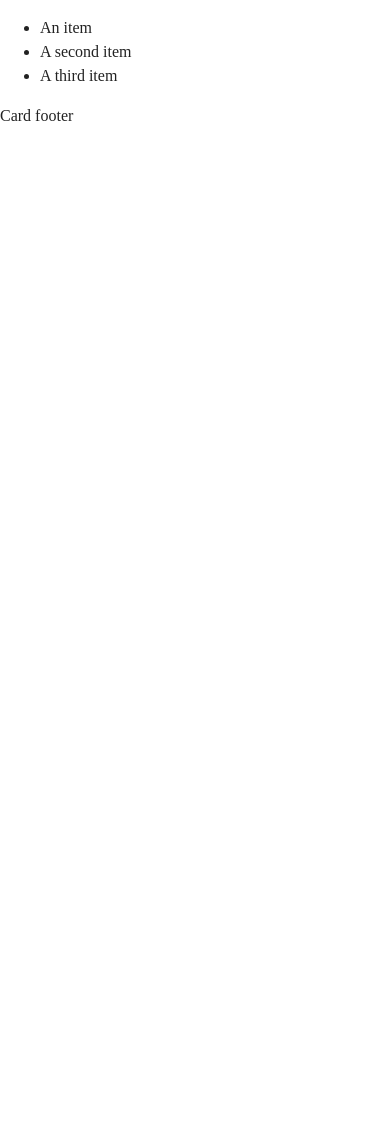
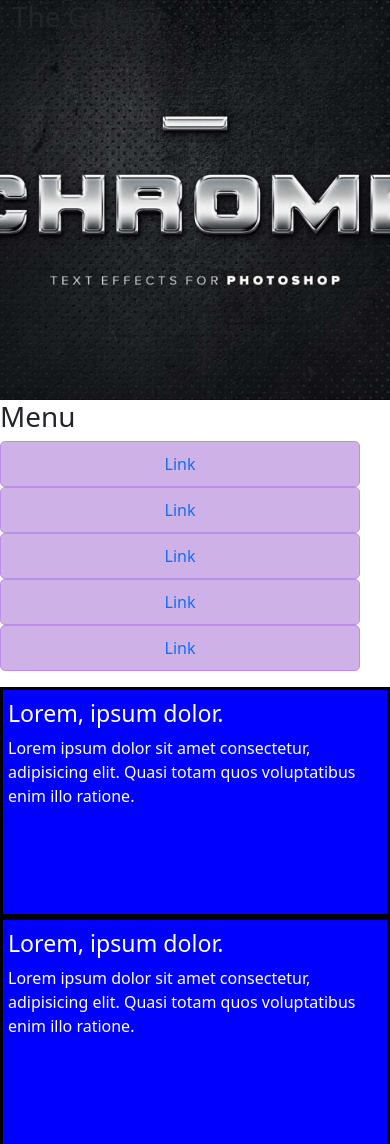
Before and after one commit to Nigohmahram/burger, a plain HTML site: page index.html in a window 390 px wide. Shown: the top 1144 px of the page. Before the commit the page ends 844 px from the top, so only its background shows below. Drawn offline with nearby package versions, Linux system fonts and the light colour scheme.

Commit message:
Bootstrap change responsive

```diff
--- a/index.html
+++ b/index.html
@@ -9,24 +9,78 @@
      <link rel="stylesheet" href="style/normalize.css">
      <link rel="stylesheet" href="style/style.css">
      <link rel="stylesheet" href="bootstrap-5.0.2-dist/css/bootstrap-grid.min.css">
+     <link rel="stylesheet" href="bootstrap-5.0.2-dist/css/bootstrap-reboot.min.css">
+     <link rel="stylesheet" href="bootstrap-5.0.2-dist/css/bootstrap.min.css">
 </head>
 
 <body>
-     <div class="card" style="width: 18rem;">
-          <ul class="list-group list-group-flush">
-            <li class="list-group-item">An item</li>
-            <li class="list-group-item">A second item</li>
-            <li class="list-group-item">A third item</li>
-          </ul>
-          <div class="card-footer">
-            Card footer
+
+     <div class="container">
+          <div class="row header">
+               <h1>The Gallaxy</h1>
           </div>
-        </div>
-
-
-
-
-
+          <div class="row row-button">
+               <div class="col-lg-3 col-md-3 col-sm-3 col-12s ">
+                    <h1>Menu</h1>
+                    <ul class="ul__menu" >
+                         <li><a href="#">Link</a></li>
+                         <li><a href="#">Link</a></li>
+                         <li><a href="#">Link</a></li>
+                         <li><a href="#">Link</a></li>
+                         <li><a href="#">Link</a></li>
+                    </ul>
+               </div>
+               <div class="col-lg-9 col-md-9 col-sm-9 col-12">
+                    <div class="row">
+               <div class="col-lg-3 col-md-4 col-sm-6 col-12">
+                    <div class="box">
+                         <h3>Lorem, ipsum dolor.</h3>
+                         <p>Lorem ipsum dolor sit amet consectetur, adipisicing elit. Quasi totam quos voluptatibus enim illo ratione.</p>
+               </div> </div>
+               <div class="col-lg-3 col-md-4 col-sm-6 col-12">
+                    <div class="box">
+                         <h3>Lorem, ipsum dolor.</h3>
+                         <p>Lorem ipsum dolor sit amet consectetur, adipisicing elit. Quasi totam quos voluptatibus enim illo ratione.</p>
+               </div> </div>
+               <div class="col-lg-3 col-md-4 col-sm-6 col-12">
+                    <div class="box">
+                         <h3>Lorem, ipsum dolor.</h3>
+                         <p>Lorem ipsum dolor sit amet consectetur, adipisicing elit. Quasi totam quos voluptatibus enim illo ratione.</p>
+               </div> </div>
+               <div class="col-lg-3 col-md-4 col-sm-6 col-12">
+                    <div class="box">
+                         <h3>Lorem, ipsum dolor.</h3>
+                         <p>Lorem ipsum dolor sit amet consectetur, adipisicing elit. Quasi totam quos voluptatibus enim illo ratione.</p>
+               </div> </div>
+               <div class="col-lg-3 col-md-4 col-sm-6 col-12">
+                    <div class="box">
+                         <h3>Lorem, ipsum dolor.</h3>
+                         <p>Lorem ipsum dolor sit amet consectetur, adipisicing elit. Quasi totam quos voluptatibus enim illo ratione.</p>
+               </div> </div>
+               <div class="col-lg-3 col-md-4 col-sm-6 col-12">
+                    <div class="box">
+                         <h3>Lorem, ipsum dolor.</h3>
+                         <p>Lorem ipsum dolor sit amet consectetur, adipisicing elit. Quasi totam quos voluptatibus enim illo ratione.</p>
+               </div> </div>
+               <div class="col-lg-3 col-md-6 col-sm-6 col-12">
+                    <div class="box">
+                         <h3>Lorem, ipsum dolor.</h3>
+                         <p>Lorem ipsum dolor sit amet consectetur, adipisicing elit. Quasi totam quos voluptatibus enim illo ratione.</p>
+               </div> </div>
+               <div class="col-lg-3 col-md-6 col-sm-6 col-12">
+                    <div class="box">
+                         <h3>Lorem, ipsum dolor.</h3>
+                         <p>Lorem ipsum dolor sit amet consectetur, adipisicing elit. Quasi totam quos voluptatibus enim illo ratione.</p>
+               </div> </div>
+                    </div>
+               </div>
+          </div>
+          <div class="row">
+               <div class="col-lg-12 footer">
+                    <p>Lorem ipsum dolor sit.</p>
+               </div>
+          </div>
+     </div>
 
 
 
--- a/style/style.css
+++ b/style/style.css
@@ -1,4 +1,4 @@
-/* FONTS  */
+/* /* FONTS
 /* ROOT  */
 /* GLOBALL */
 
@@ -82,6 +82,53 @@ select:-webkit-autofill:focus {
      flex-grow: 1;
 }
 
+.header{
+     background-image: url(../img/backgraund.jpg);
+     background-size: cover;
+     background-position: center center;
+     height: 400px;
+}
+.ul__menu{
+     padding: 0;
+     margin-right: 30px;
+}
+ul li{
+
+     text-align: center;
+     background-color: rgb(205, 177, 231);
+     border: 1px solid rgb(188, 142, 231);
+     padding: 10px;
+     border-radius: 5px;
+     list-style: none;
+
+}
+ul li a{
+     text-decoration: none;
+}
+.row .col-lg-3 {
+     padding: 0;
+     margin: 0;
+}
+.box{
+     border: 3px solid black;
+     color: white;
+     background-color: blue;
+     padding: 10px 10px 90px 5px
+}
+.row .footer{
+     background: blue;
+     margin-top: 20px;
+     color: white;
+     text-align: center;
+     align-items: center;
+     justify-content: center;
+     padding: 20px;
+}
+.footer p {
+     margin:  0;
+}
+
+
 @media only screen and (-webkit-min-device-pixel-ratio: 2),
 only screen and (min--moz-device-pixel-ratio: 2),
 only screen and (-o-min-device-pixel-ratio: 2/1),
```
Also changed, not shown: img/backgraund.jpg (added).
